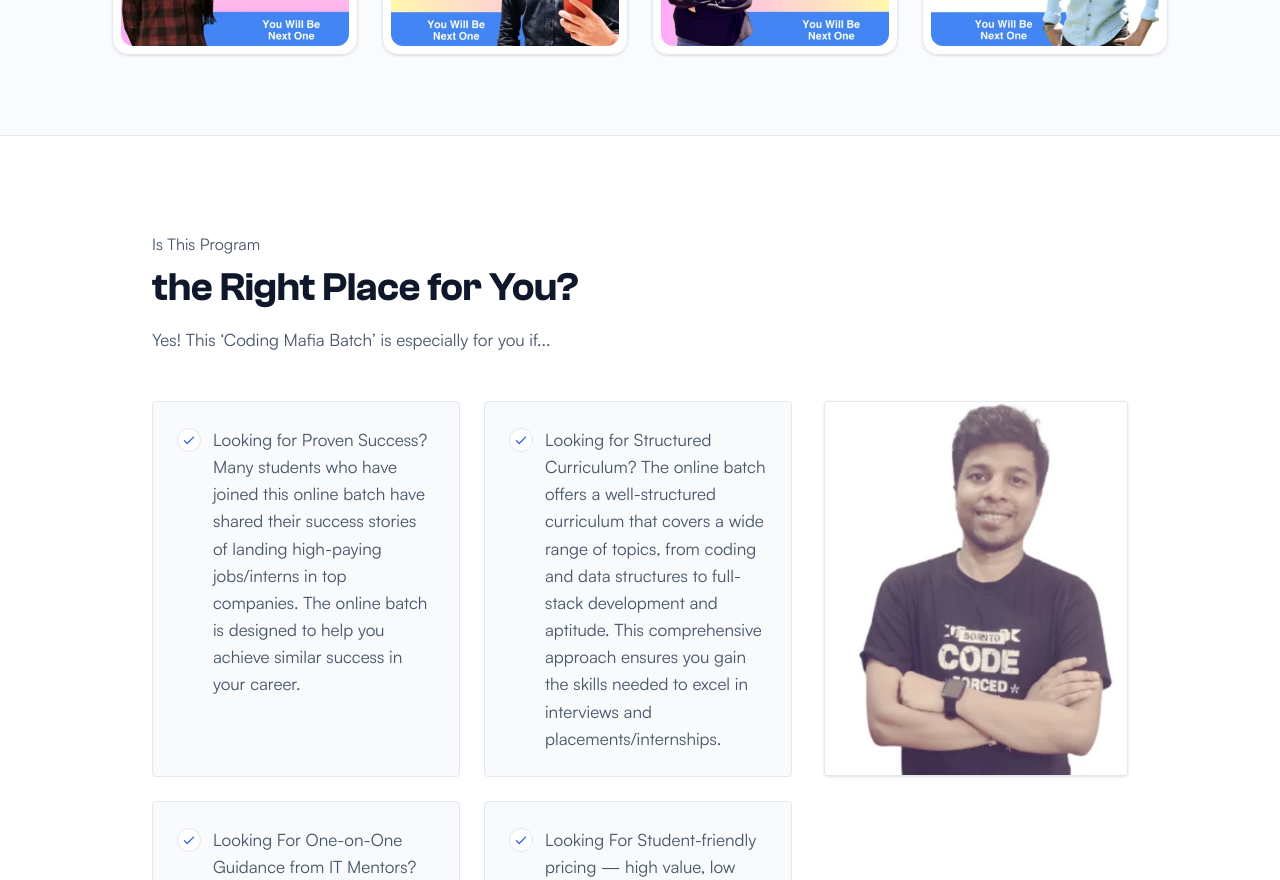
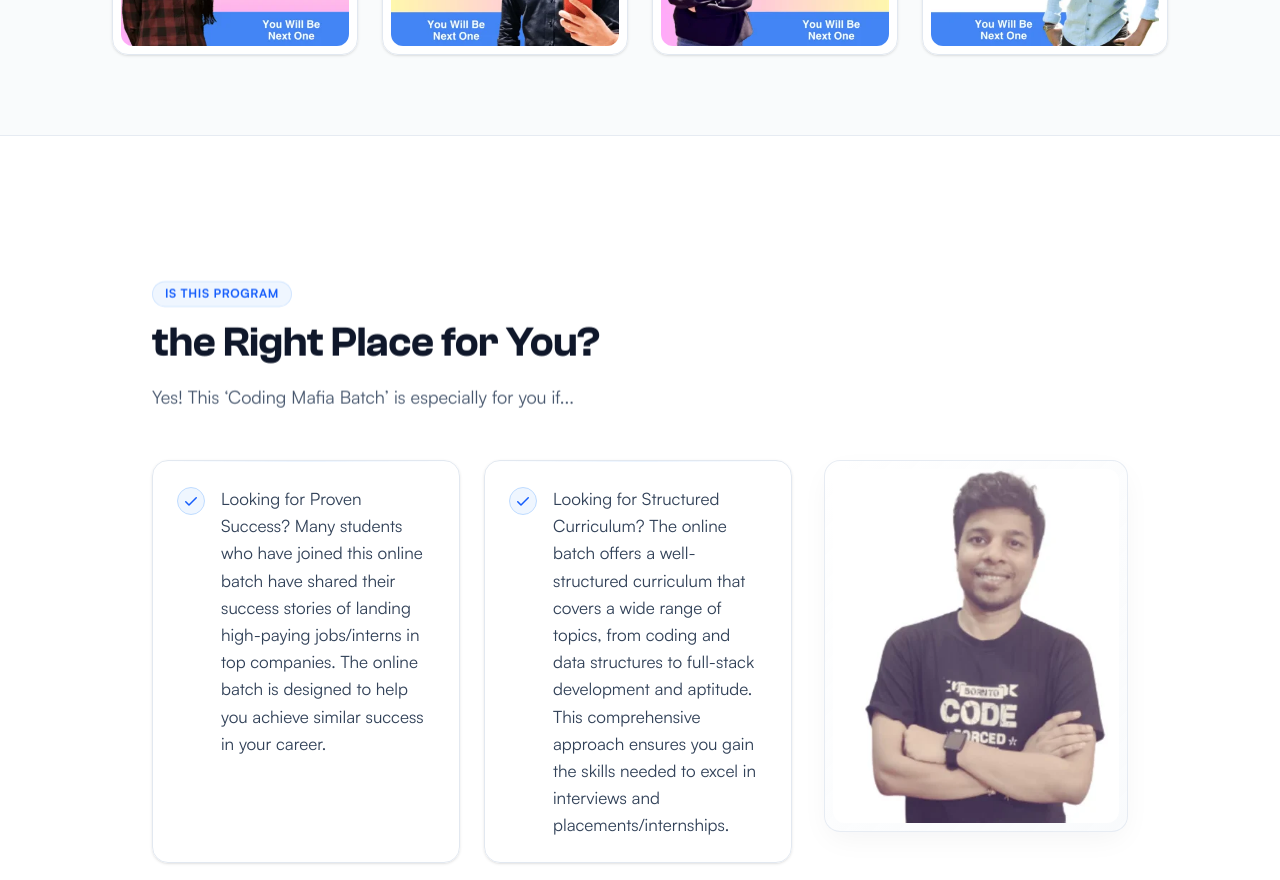
Before and after one commit to JayantOlhyan/Coding-Club-Redesign, a Next.js app: page / in a window 1280 px wide. Shown: the part 1920-2800 px from the top of the page. Built offline with nearby package versions, Linux system fonts and the light colour scheme.

Commit message:
feat(whothisisfor): enhance WhoThisIsFor section with interactive persona breakdown cards

```diff
--- a/components/WhoThisIsFor.tsx
+++ b/components/WhoThisIsFor.tsx
@@ -1,3 +1,5 @@
+"use client";
+
 import {
   getBlock,
   getImageMeta,
@@ -8,6 +10,8 @@ import {
   BulletBlock,
   ParagraphBlock,
 } from "@/lib/content";
+import { ScrollReveal } from "./motion/ScrollReveal";
+import { MotionCard } from "./motion/MotionCard";
 
 export function WhoThisIsFor() {
   const h17 = getBlock<HeadingBlock>(SECTION_MAP.whoThisIsFor.headings[0]);
@@ -21,29 +25,31 @@ export function WhoThisIsFor() {
   const imgSrc = getLocalImagePath(imgBlock.src);
 
   return (
-    <section className="w-full bg-[var(--surface)] py-16 md:py-24">
+    <section id="who-this-is-for" className="relative w-full bg-white py-24 lg:py-36 border-b border-slate-200/80">
       <div className="max-w-[1040px] mx-auto px-4 sm:px-6 lg:px-8">
         {/* Section Header */}
+        <ScrollReveal direction="up" delay={0}>
           <div className="text-left mb-12 max-w-[780px]">
             <span
               data-block={SECTION_MAP.whoThisIsFor.headings[0]}
-            className="block text-sm md:text-base font-normal text-[var(--body)] mb-2"
+              className="inline-block px-3 py-1 rounded-full text-xs font-semibold uppercase tracking-wider bg-blue-50 text-blue-600 border border-blue-200/60 mb-3"
             >
               {h17.text}
             </span>
             <h2
               data-block={SECTION_MAP.whoThisIsFor.headings[1]}
-            className="text-[28px] lg:text-[40px] font-semibold text-[var(--ink)] tracking-[-0.02em] mb-4"
+              className="text-[28px] lg:text-[42px] font-semibold text-slate-900 tracking-[-0.02em] mb-4 leading-tight"
             >
               {h18.text}
             </h2>
             <p
               data-block={SECTION_MAP.whoThisIsFor.headings[2]}
-            className="text-base lg:text-[17px] font-normal text-[var(--body)] leading-[1.6]"
+              className="text-base lg:text-[18px] font-normal text-slate-600 leading-[1.6]"
             >
               {h19.text}
             </p>
           </div>
+        </ScrollReveal>
 
         {/* 2-Column Grid: 6 Value / Persona Cards with Image Accent */}
         <div className="grid grid-cols-1 lg:grid-cols-12 gap-8 items-start">
@@ -52,34 +58,34 @@ export function WhoThisIsFor() {
             {items.map((item, i) => {
               const blockIdx = SECTION_MAP.whoThisIsFor.items[i];
               return (
-                <div
-                  key={blockIdx}
-                  className="p-6 rounded bg-[var(--surface-2)] border border-[var(--border)] flex flex-col justify-between"
-                >
-                  <div className="flex items-start gap-3">
+                <ScrollReveal key={blockIdx} direction="up" delay={100 + i * 60}>
+                  <MotionCard className="h-full flex flex-col justify-between hover:border-blue-400/60 transition-all duration-300">
+                    <div className="flex items-start gap-4">
                       <span
-                      className="inline-flex items-center justify-center w-6 h-6 rounded-full bg-[var(--surface)] text-[var(--accent)] border border-[var(--border)] shrink-0 mt-0.5"
+                        className="inline-flex items-center justify-center w-7 h-7 rounded-full bg-blue-50 text-blue-600 border border-blue-200 shrink-0 mt-0.5"
                         aria-hidden="true"
                       >
-                      <svg className="w-3.5 h-3.5" viewBox="0 0 16 16" fill="currentColor">
+                        <svg className="w-4 h-4" viewBox="0 0 16 16" fill="currentColor">
                           <path d="M13.78 4.22a.75.75 0 010 1.06l-7.25 7.25a.75.75 0 01-1.06 0L2.22 9.28a.75.75 0 011.06-1.06L6 10.94l6.72-6.72a.75.75 0 011.06 0z" />
                         </svg>
                       </span>
                       <p
                         data-block={blockIdx}
-                      className="text-base lg:text-[17px] font-normal text-[var(--body)] leading-[1.6]"
+                        className="text-base lg:text-[17px] font-normal text-slate-700 leading-[1.6]"
                       >
                         {item.text}
                       </p>
                     </div>
-                </div>
+                  </MotionCard>
+                </ScrollReveal>
               );
             })}
           </div>
 
           {/* Supporting Visual Feature (4 Cols on Desktop) */}
           <div className="lg:col-span-4 flex justify-center lg:justify-end">
-            <div className="w-full max-w-[340px] rounded overflow-hidden border border-[var(--border)] bg-[var(--surface-2)] shadow-sm">
+            <ScrollReveal direction="left" delay={200}>
+              <div className="w-full max-w-[340px] rounded-2xl overflow-hidden border border-slate-200 bg-white p-2 shadow-lg shadow-slate-200/50 metallic-panel">
                 <img
                   src={imgSrc}
                   alt={imgBlock.alt}
@@ -87,21 +93,24 @@ export function WhoThisIsFor() {
                   height={imgMeta.height}
                   loading="lazy"
                   decoding="async"
-                className="w-full h-auto object-cover"
+                  className="w-full h-auto object-cover rounded-xl"
                 />
               </div>
+            </ScrollReveal>
           </div>
         </div>
 
         {/* Closing Affirmation Callout */}
-        <div className="mt-12 p-6 md:p-8 rounded bg-[var(--surface-2)] border border-[var(--border)] text-left">
+        <ScrollReveal direction="up" delay={300}>
+          <div className="mt-12 p-6 md:p-8 rounded-2xl bg-gradient-to-r from-blue-50/80 via-indigo-50/50 to-white border border-blue-200/80 text-left shadow-sm">
             <p
               data-block={SECTION_MAP.whoThisIsFor.closingText}
-            className="text-base lg:text-[17px] font-normal text-[var(--ink)] leading-[1.6]"
+              className="text-base lg:text-[18px] font-medium text-slate-900 leading-[1.6]"
             >
               {closingBlock.text}
             </p>
           </div>
+        </ScrollReveal>
       </div>
     </section>
   );
```
Lines whose indentation alone changed are shown as unchanged.
